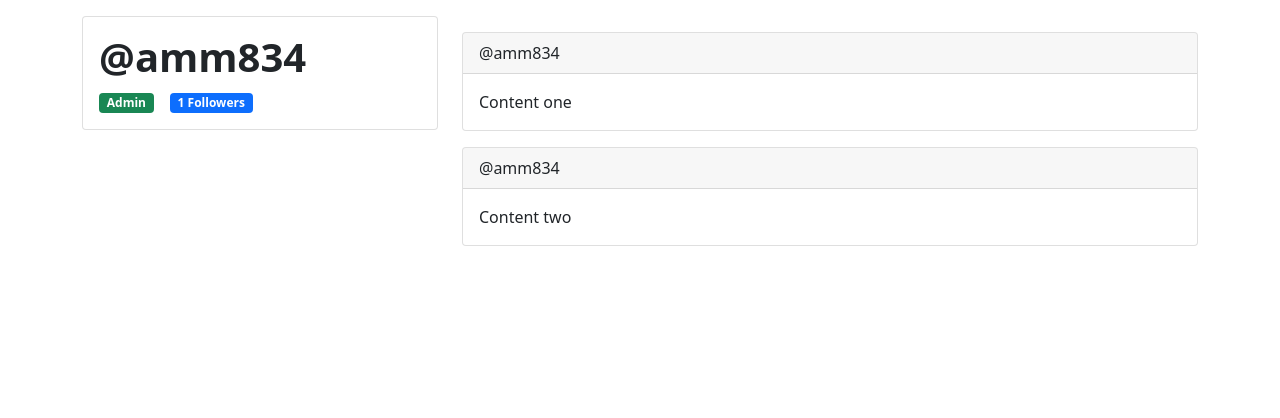
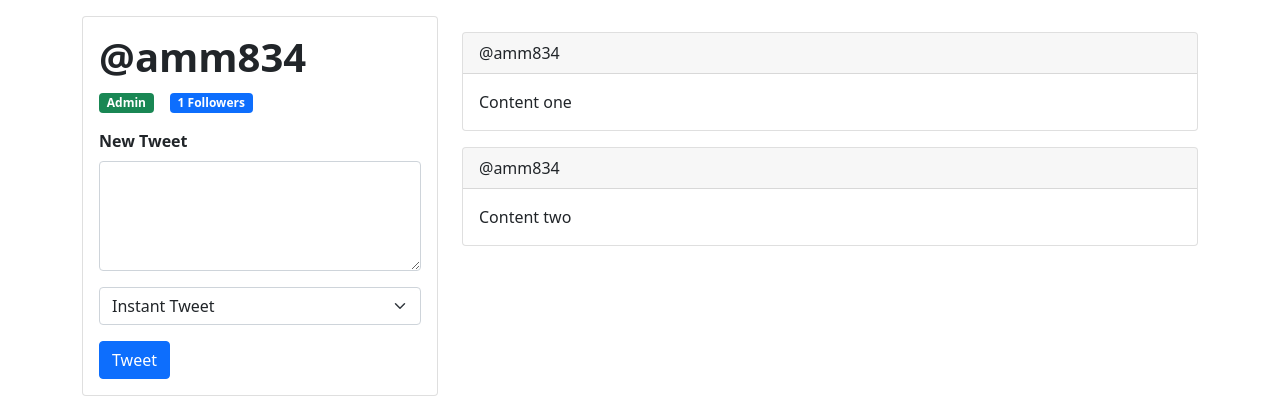
Before and after one commit to theaungmyatmoe/twitter-vue3, a Vue app: page / in a window 1280 px wide. Shown: the top 418 px of the page. Built offline with nearby package versions, Linux system fonts and the light colour scheme.

Commit message:
Form handling
Signed-off-by: Aung Myat Moe <aungmyatmoe834@gmail.com>

```diff
--- a/src/components/UserProfile.vue
+++ b/src/components/UserProfile.vue
@@ -6,6 +6,14 @@ export default {
   components: {TweetItem},
   data() {
     return {
+      tweet: {
+        content: '',
+        tweetType: 'instant'
+      },
+      tweetTypes: [
+        {value: 'draft', name: 'Draft'},
+        {value: 'instant', name: 'Instant Tweet'},
+      ],
       followers: 0,
       user: {
         first_name: 'Aung',
@@ -29,6 +37,15 @@ export default {
     },
     toggleFavorite(id) {
       console.log(`I liked #${id}`)
+    },
+    postTweet() {
+      if (this.tweet && this.tweet.tweetType !== 'draft') {
+        this.user.tweets.unshift({
+          ...this.tweet,
+          id: this.user.tweets.length + 1,
+        })
+        this.tweet.content = ''
+      }
     }
   },
   watch: {
@@ -54,9 +71,33 @@ export default {
       <div class="col-md-4">
         <div class="card">
           <div class="card-body">
-            <h3 class="display-6 fw-bold">@{{ user.username }}</h3>
-            <span v-if="user.isAdmin" class="badge bg-success"> Admin </span>
-            <span class="badge bg-primary ms-3">{{ followers }} Followers</span>
+            <div>
+              <h3 class="display-6 fw-bold">@{{ user.username }}</h3>
+              <span v-if="user.isAdmin" class="badge bg-success"> Admin </span>
+              <span class="badge bg-primary ms-3">{{ followers }} Followers</span>
+            </div>
+            <!-- New tweet-->
+            <div class="mt-3">
+              <form @submit.prevent="postTweet">
+                <div class="mb-3">
+                  <label for="newTweet" class="form-label fw-bold">New Tweet</label>
+                  <textarea id="newTweet" rows="4" class="form-control"
+                            v-model="tweet.content"
+                  ></textarea>
+                </div>
+                <div class="mb-3">
+                  <select class="form-select" v-model="tweet.tweetType">
+                    <option
+                        :value="option.value"
+                        v-for="(option,index) in tweetTypes"
+                        :key="index"
+                    > {{ option.name }}
+                    </option>
+                  </select>
+                </div>
+                <button type="submit" class="btn btn-primary">Tweet</button>
+              </form>
+            </div>
           </div>
         </div>
       </div>
```
